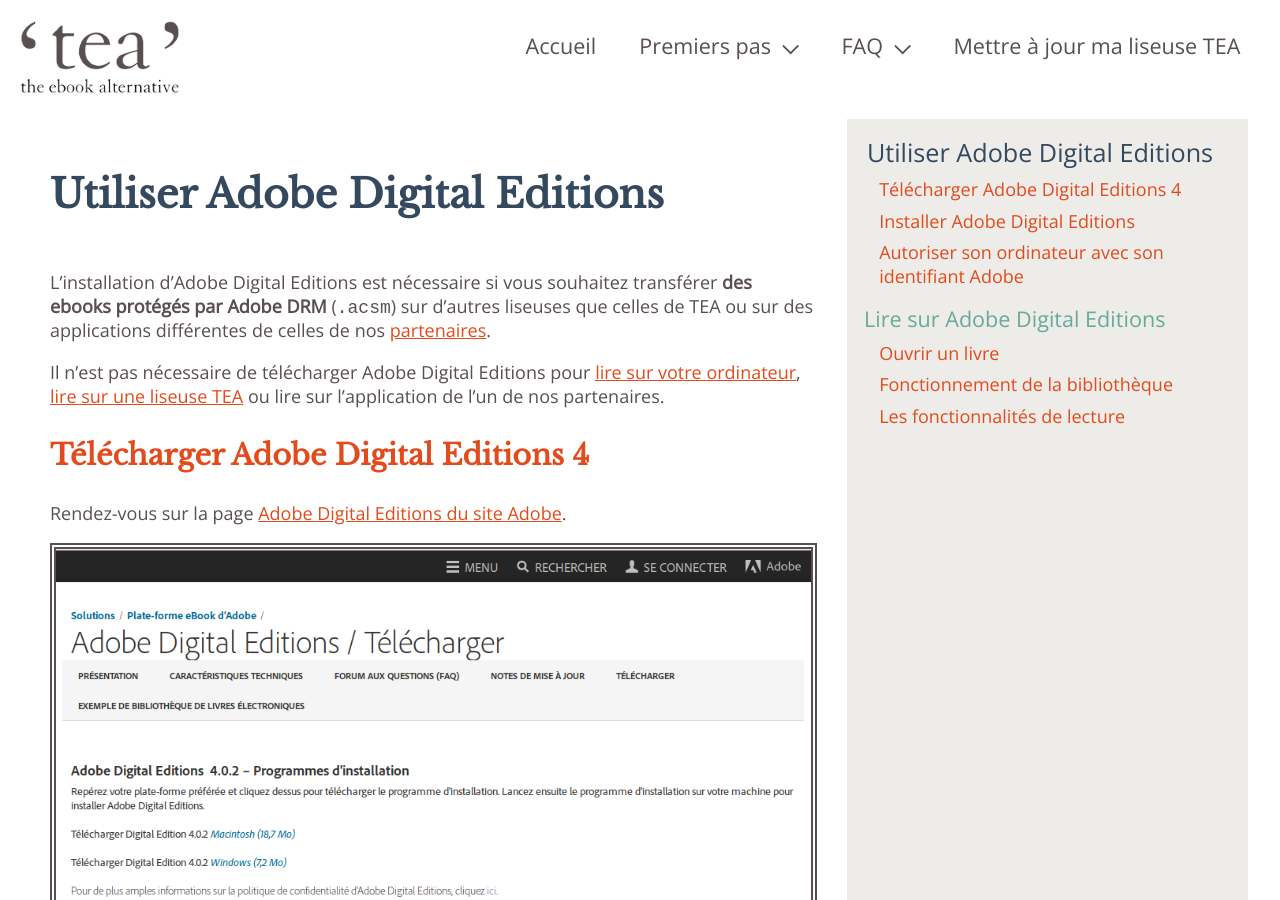
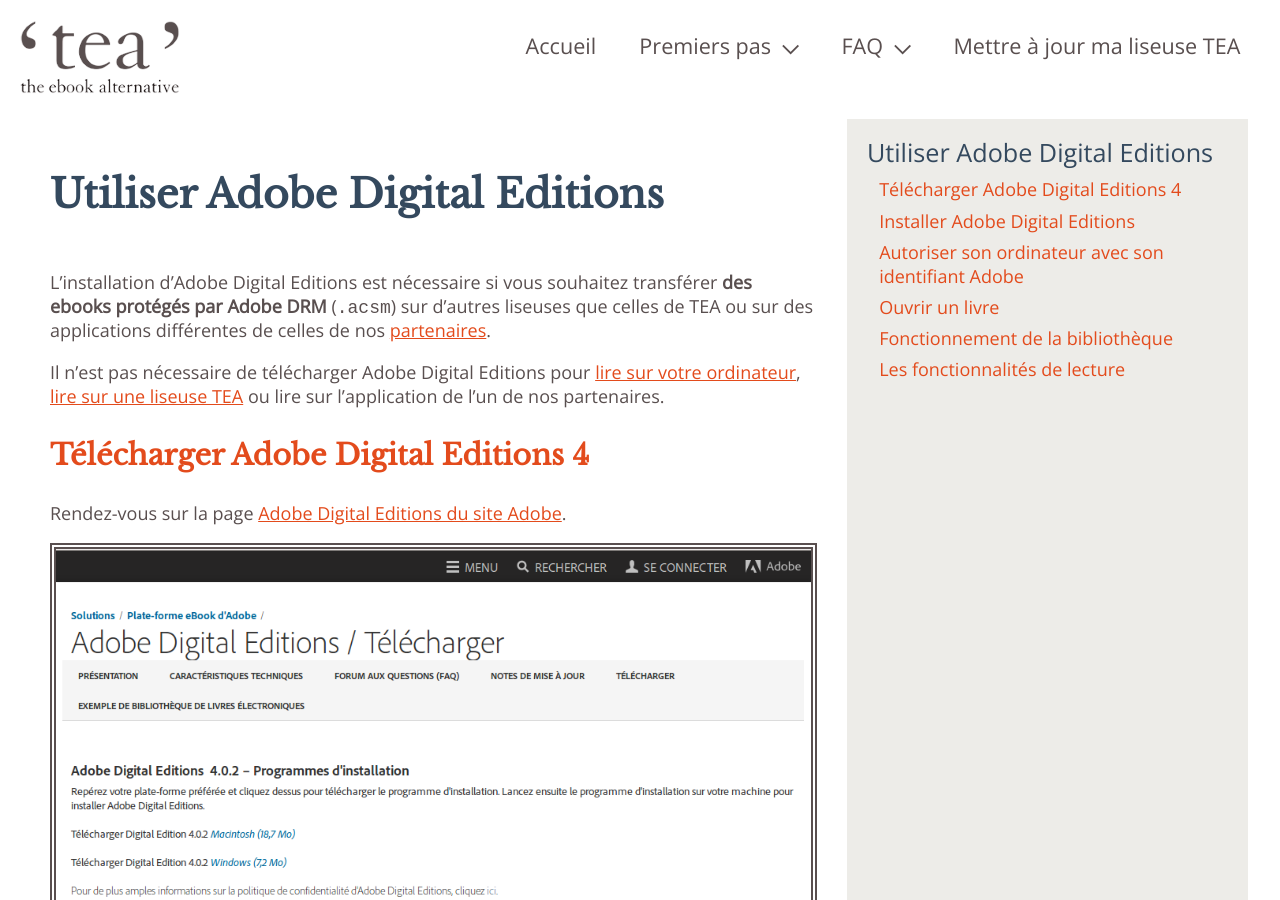
Before and after one commit to TEA-ebook/help-center, a Jekyll site: the page built from _pages/ade.md, in a window 1280 px wide and 900 px high. Built offline with Jekyll 4.4.1, drawn with Linux system fonts in a browser that asks for light colours; some of the changed text lies outside the part shown.

Commit message:
Update lire-ade.md

```diff
--- a/_includes/lire-ade.md
+++ b/_includes/lire-ade.md
@@ -1,7 +1,3 @@
-{% include anchor.html id="lire-ade" label="Lire sur Adobe Digital Editions" %}
-
-## Lire sur Adobe Digital Editions
-
 {% include anchor.html id="ouvrir-livre" label="Ouvrir un livre" %}
 
 ### Ouvrir un livre
```
